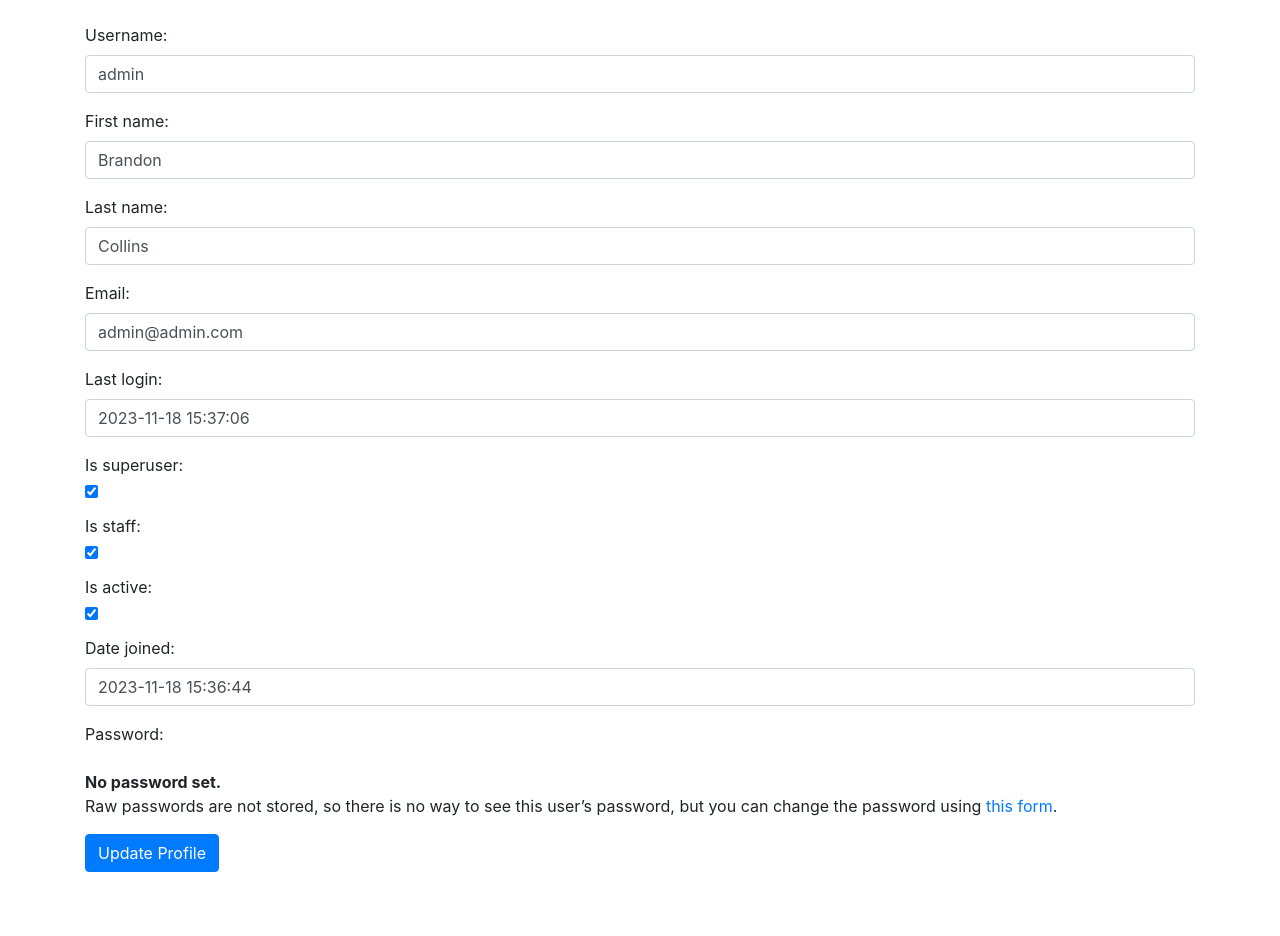
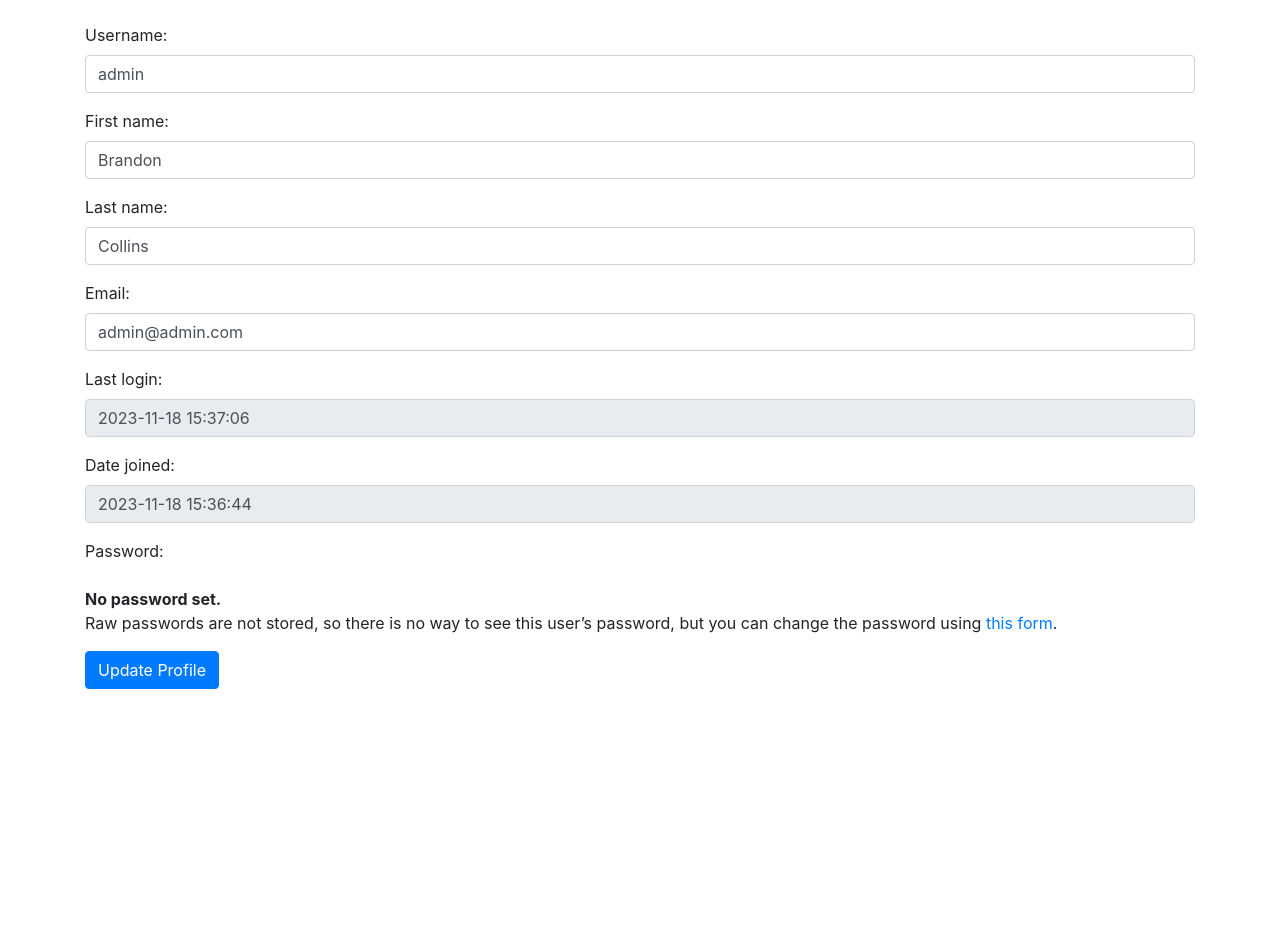
Before and after one commit to BrandonPCollins/my-project-4, a Django app: page /members/edit_profile/ in a window 1280 px wide. Shown: the part 161-1097 px from the top of the page. After the commit the page ends 850 px from the top, so only its background shows below. Run offline with Django 4.2, Linux system fonts and the light colour scheme; a user stored in the database is signed in.

Commit message:
Removing superuser

```diff
--- a/members/forms.py
+++ b/members/forms.py
@@ -36,13 +36,19 @@ class EditProfileForm(UserChangeForm):
     first_name = forms.CharField(max_length=100, widget=forms.TextInput(attrs={'class': 'form-control'}))
     last_name = forms.CharField(max_length=100, widget=forms.TextInput(attrs={'class': 'form-control'}))
     username = forms.CharField(max_length=100, widget=forms.TextInput(attrs={'class': 'form-control'}))
-    last_login = forms.CharField(max_length=100, widget=forms.TextInput(attrs={'class': 'form-control'}))
-    is_superuser = forms.CharField(max_length=100, widget=forms.CheckboxInput(attrs={'class': 'form-check'}))
-    is_staff = forms.CharField(max_length=100, widget=forms.CheckboxInput(attrs={'class': 'form-check'}))
-    is_active = forms.CharField(max_length=100, widget=forms.CheckboxInput(attrs={'class': 'form-check'}))
-    date_joined = forms.CharField(max_length=100, widget=forms.TextInput(attrs={'class': 'form-control'}))
+    #is_superuser = forms.CharField(max_length=100, widget=forms.CheckboxInput(attrs={'class': 'form-check'}))
+    #is_staff = forms.CharField(max_length=100, widget=forms.CheckboxInput(attrs={'class': 'form-check'}))
+    #is_active = forms.CharField(max_length=100, widget=forms.CheckboxInput(attrs={'class': 'form-check'}))
+    last_login = forms.DateField(
+        widget=forms.TextInput(attrs={'class': 'form-control', 'disabled': 'disabled'}),
+        disabled=True
+    )
+    date_joined = forms.DateField(
+        widget=forms.TextInput(attrs={'class': 'form-control', 'disabled': 'disabled'}),
+        disabled=True
+    )
 
     class Meta:
         model = User
         fields = ('username', 'first_name', 'last_name', 'email',
-                  'last_login', 'is_superuser', 'is_staff', 'is_active', 'date_joined',)
+                  'last_login', 'date_joined',)
```
Also changed, not shown: myblog/templates/home.html (line endings or trailing spaces).
